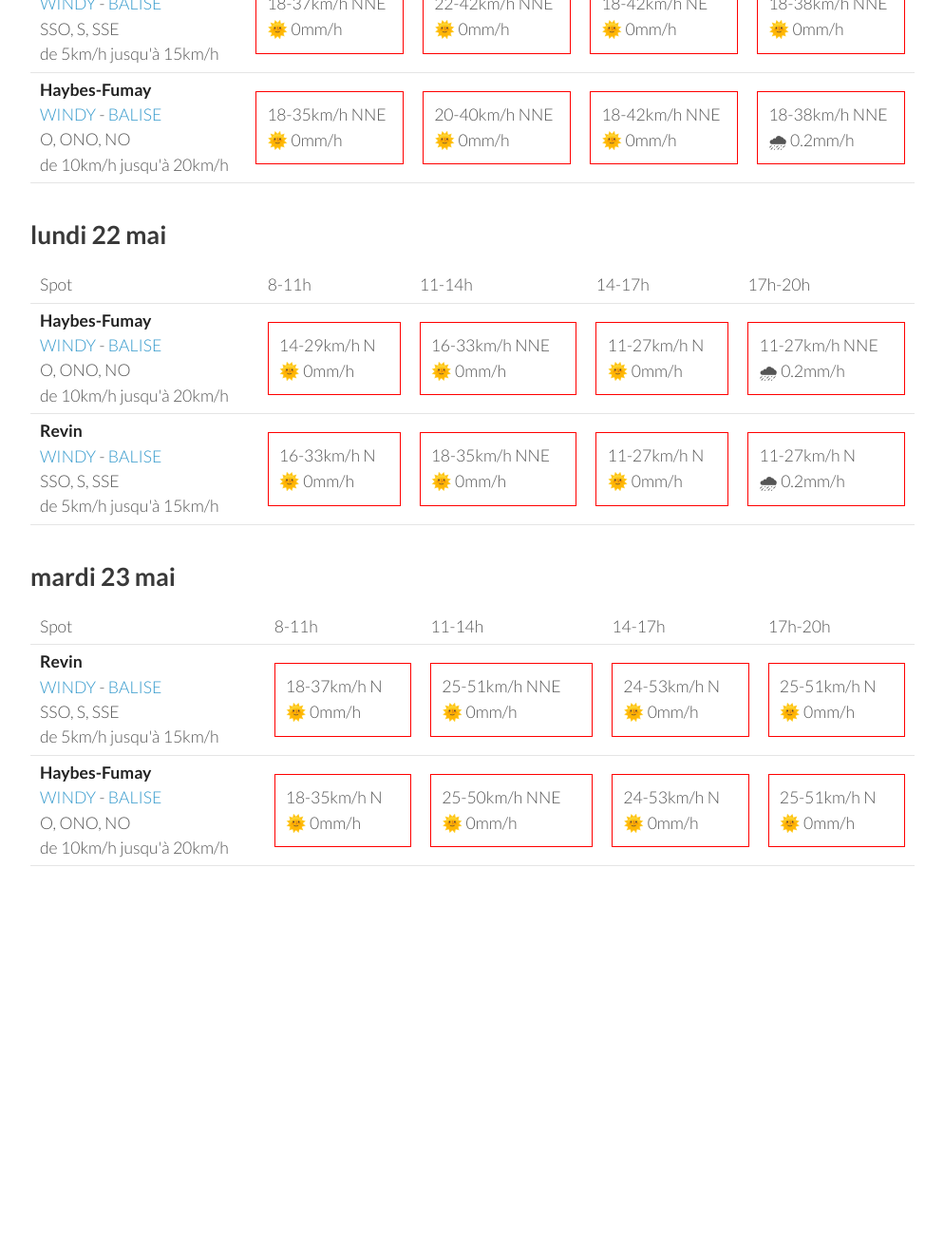
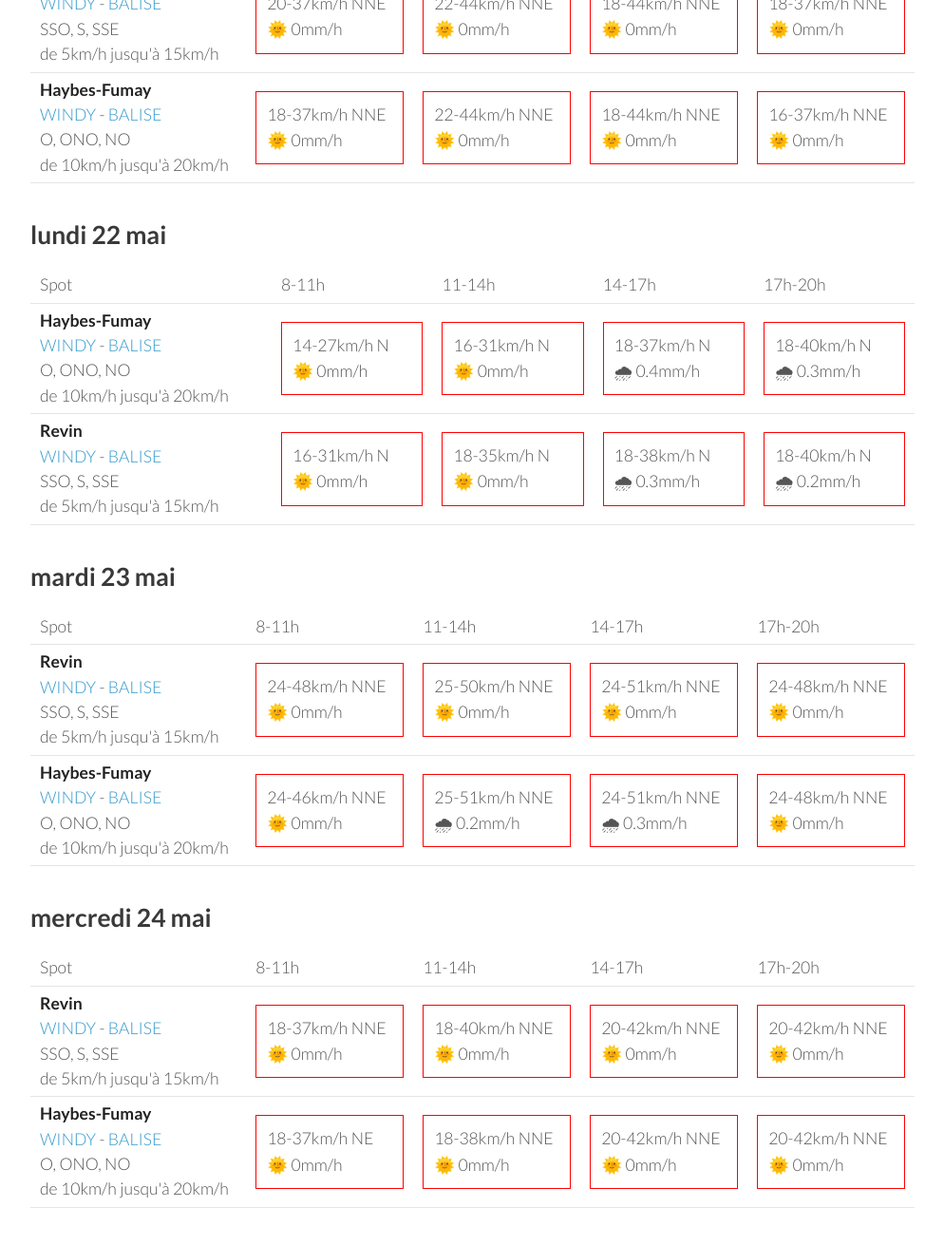
Before and after one commit to parapente-dans-le-nord/parapente-dans-le-nord.github.io, a Jekyll site: the page built from ardennes.markdown, in a window 1280 px wide and 1400 px high, scrolled down 1126 px. Shown: the top 1311 px of the window at 95% size, without its empty margins (26-1020 px from the left). Built offline with Jekyll 4.4.1, drawn with Linux system fonts in a browser that asks for light colours; before the commit the page ends 2166 px from its top, so only the background shows below that; some of the changed text lies outside the part shown.

Commit message:
update index.markdown

```diff
--- a/ardennes.markdown
+++ b/ardennes.markdown
@@ -96,20 +96,20 @@ page mise à jour le vendredi 19 mai 06:10
 <tr>
         <td><strong>Revin</strong><br><a href="https://windy.com/49.948/4.625?49.543,4.625,8">WINDY</a> - <span class=""><a href="http://www.balisemeteo.com/balise.php?idBalise=5019">BALISE</a> </span><br> <span class="vent-favorable">SSO, S, SSE</span><br><span class="force-vent">de 5km/h jusqu'à 15km/h</span> </td>
 
+            <td><div class="not-flyable"><p>20-37km/h NNE</p><p>🌞 0mm/h</p></div></td>
+            <td><div class="not-flyable"><p>22-44km/h NNE</p><p>🌞 0mm/h</p></div></td>
+            <td><div class="not-flyable"><p>18-44km/h NNE</p><p>🌞 0mm/h</p></div></td>
             <td><div class="not-flyable"><p>18-37km/h NNE</p><p>🌞 0mm/h</p></div></td>
-            <td><div class="not-flyable"><p>22-42km/h NNE</p><p>🌞 0mm/h</p></div></td>
-            <td><div class="not-flyable"><p>18-42km/h NE</p><p>🌞 0mm/h</p></div></td>
-            <td><div class="not-flyable"><p>18-38km/h NNE</p><p>🌞 0mm/h</p></div></td>
 
 
     </tr>
 <tr>
         <td><strong>Haybes-Fumay</strong><br><a href="https://windy.com/49.998/4.715?49.913,4.738,10">WINDY</a> - <span class=""><a href="http://www.balisemeteo.com/balise.php?idBalise=104">BALISE</a> </span><br> <span class="vent-favorable">O, ONO, NO</span><br><span class="force-vent">de 10km/h jusqu'à 20km/h</span> </td>
 
-            <td><div class="not-flyable"><p>18-35km/h NNE</p><p>🌞 0mm/h</p></div></td>
-            <td><div class="not-flyable"><p>20-40km/h NNE</p><p>🌞 0mm/h</p></div></td>
-            <td><div class="not-flyable"><p>18-42km/h NNE</p><p>🌞 0mm/h</p></div></td>
-            <td><div class="not-flyable"><p>18-38km/h NNE</p><p>🌧 0.2mm/h</p></div></td>
+            <td><div class="not-flyable"><p>18-37km/h NNE</p><p>🌞 0mm/h</p></div></td>
+            <td><div class="not-flyable"><p>22-44km/h NNE</p><p>🌞 0mm/h</p></div></td>
+            <td><div class="not-flyable"><p>18-44km/h NNE</p><p>🌞 0mm/h</p></div></td>
+            <td><div class="not-flyable"><p>16-37km/h NNE</p><p>🌞 0mm/h</p></div></td>
 
 
     </tr>
@@ -132,20 +132,20 @@ page mise à jour le vendredi 19 mai 06:10
 <tr>
         <td><strong>Haybes-Fumay</strong><br><a href="https://windy.com/49.998/4.715?49.913,4.738,10">WINDY</a> - <span class=""><a href="http://www.balisemeteo.com/balise.php?idBalise=104">BALISE</a> </span><br> <span class="vent-favorable">O, ONO, NO</span><br><span class="force-vent">de 10km/h jusqu'à 20km/h</span> </td>
 
-            <td><div class="not-flyable"><p>14-29km/h N</p><p>🌞 0mm/h</p></div></td>
-            <td><div class="not-flyable"><p>16-33km/h NNE</p><p>🌞 0mm/h</p></div></td>
-            <td><div class="not-flyable"><p>11-27km/h N</p><p>🌞 0mm/h</p></div></td>
-            <td><div class="not-flyable"><p>11-27km/h NNE</p><p>🌧 0.2mm/h</p></div></td>
+            <td><div class="not-flyable"><p>14-27km/h N</p><p>🌞 0mm/h</p></div></td>
+            <td><div class="not-flyable"><p>16-31km/h N</p><p>🌞 0mm/h</p></div></td>
+            <td><div class="not-flyable"><p>18-37km/h N</p><p>🌧 0.4mm/h</p></div></td>
+            <td><div class="not-flyable"><p>18-40km/h N</p><p>🌧 0.3mm/h</p></div></td>
 
 
     </tr>
 <tr>
         <td><strong>Revin</strong><br><a href="https://windy.com/49.948/4.625?49.543,4.625,8">WINDY</a> - <span class=""><a href="http://www.balisemeteo.com/balise.php?idBalise=5019">BALISE</a> </span><br> <span class="vent-favorable">SSO, S, SSE</span><br><span class="force-vent">de 5km/h jusqu'à 15km/h</span> </td>
 
-            <td><div class="not-flyable"><p>16-33km/h N</p><p>🌞 0mm/h</p></div></td>
-            <td><div class="not-flyable"><p>18-35km/h NNE</p><p>🌞 0mm/h</p></div></td>
-            <td><div class="not-flyable"><p>11-27km/h N</p><p>🌞 0mm/h</p></div></td>
-            <td><div class="not-flyable"><p>11-27km/h N</p><p>🌧 0.2mm/h</p></div></td>
+            <td><div class="not-flyable"><p>16-31km/h N</p><p>🌞 0mm/h</p></div></td>
+            <td><div class="not-flyable"><p>18-35km/h N</p><p>🌞 0mm/h</p></div></td>
+            <td><div class="not-flyable"><p>18-38km/h N</p><p>🌧 0.3mm/h</p></div></td>
+            <td><div class="not-flyable"><p>18-40km/h N</p><p>🌧 0.2mm/h</p></div></td>
 
 
     </tr>
@@ -168,20 +168,20 @@ page mise à jour le vendredi 19 mai 06:10
 <tr>
         <td><strong>Revin</strong><br><a href="https://windy.com/49.948/4.625?49.543,4.625,8">WINDY</a> - <span class=""><a href="http://www.balisemeteo.com/balise.php?idBalise=5019">BALISE</a> </span><br> <span class="vent-favorable">SSO, S, SSE</span><br><span class="force-vent">de 5km/h jusqu'à 15km/h</span> </td>
 
-            <td><div class="not-flyable"><p>18-37km/h N</p><p>🌞 0mm/h</p></div></td>
-            <td><div class="not-flyable"><p>25-51km/h NNE</p><p>🌞 0mm/h</p></div></td>
-            <td><div class="not-flyable"><p>24-53km/h N</p><p>🌞 0mm/h</p></div></td>
-            <td><div class="not-flyable"><p>25-51km/h N</p><p>🌞 0mm/h</p></div></td>
+            <td><div class="not-flyable"><p>24-48km/h NNE</p><p>🌞 0mm/h</p></div></td>
+            <td><div class="not-flyable"><p>25-50km/h NNE</p><p>🌞 0mm/h</p></div></td>
+            <td><div class="not-flyable"><p>24-51km/h NNE</p><p>🌞 0mm/h</p></div></td>
+            <td><div class="not-flyable"><p>24-48km/h NNE</p><p>🌞 0mm/h</p></div></td>
 
 
     </tr>
 <tr>
         <td><strong>Haybes-Fumay</strong><br><a href="https://windy.com/49.998/4.715?49.913,4.738,10">WINDY</a> - <span class=""><a href="http://www.balisemeteo.com/balise.php?idBalise=104">BALISE</a> </span><br> <span class="vent-favorable">O, ONO, NO</span><br><span class="force-vent">de 10km/h jusqu'à 20km/h</span> </td>
 
-            <td><div class="not-flyable"><p>18-35km/h N</p><p>🌞 0mm/h</p></div></td>
-            <td><div class="not-flyable"><p>25-50km/h NNE</p><p>🌞 0mm/h</p></div></td>
-            <td><div class="not-flyable"><p>24-53km/h N</p><p>🌞 0mm/h</p></div></td>
-            <td><div class="not-flyable"><p>25-51km/h N</p><p>🌞 0mm/h</p></div></td>
+            <td><div class="not-flyable"><p>24-46km/h NNE</p><p>🌞 0mm/h</p></div></td>
+            <td><div class="not-flyable"><p>25-51km/h NNE</p><p>🌧 0.2mm/h</p></div></td>
+            <td><div class="not-flyable"><p>24-51km/h NNE</p><p>🌧 0.3mm/h</p></div></td>
+            <td><div class="not-flyable"><p>24-48km/h NNE</p><p>🌞 0mm/h</p></div></td>
 
 
     </tr>
@@ -189,3 +189,39 @@ page mise à jour le vendredi 19 mai 06:10
 </tbody>
 </table>
 {:/}
+## mercredi 24 mai
+
+{::nomarkdown}
+<table>
+  <tbody>
+    <tr>
+      <td>Spot</td>
+      <td>8-11h</td>
+      <td>11-14h</td>
+      <td>14-17h</td>
+      <td>17h-20h</td>
+    </tr>
+<tr>
+        <td><strong>Revin</strong><br><a href="https://windy.com/49.948/4.625?49.543,4.625,8">WINDY</a> - <span class=""><a href="http://www.balisemeteo.com/balise.php?idBalise=5019">BALISE</a> </span><br> <span class="vent-favorable">SSO, S, SSE</span><br><span class="force-vent">de 5km/h jusqu'à 15km/h</span> </td>
+
+            <td><div class="not-flyable"><p>18-37km/h NNE</p><p>🌞 0mm/h</p></div></td>
+            <td><div class="not-flyable"><p>18-40km/h NNE</p><p>🌞 0mm/h</p></div></td>
+            <td><div class="not-flyable"><p>20-42km/h NNE</p><p>🌞 0mm/h</p></div></td>
+            <td><div class="not-flyable"><p>20-42km/h NNE</p><p>🌞 0mm/h</p></div></td>
+
+
+    </tr>
+<tr>
+        <td><strong>Haybes-Fumay</strong><br><a href="https://windy.com/49.998/4.715?49.913,4.738,10">WINDY</a> - <span class=""><a href="http://www.balisemeteo.com/balise.php?idBalise=104">BALISE</a> </span><br> <span class="vent-favorable">O, ONO, NO</span><br><span class="force-vent">de 10km/h jusqu'à 20km/h</span> </td>
+
+            <td><div class="not-flyable"><p>18-37km/h NE</p><p>🌞 0mm/h</p></div></td>
+            <td><div class="not-flyable"><p>18-38km/h NNE</p><p>🌞 0mm/h</p></div></td>
+            <td><div class="not-flyable"><p>20-42km/h NNE</p><p>🌞 0mm/h</p></div></td>
+            <td><div class="not-flyable"><p>20-42km/h NNE</p><p>🌞 0mm/h</p></div></td>
+
+
+    </tr>
+
+</tbody>
+</table>
+{:/}
```
Also changed, not shown: other parts of ardennes.markdown (+1 -1 lines).
